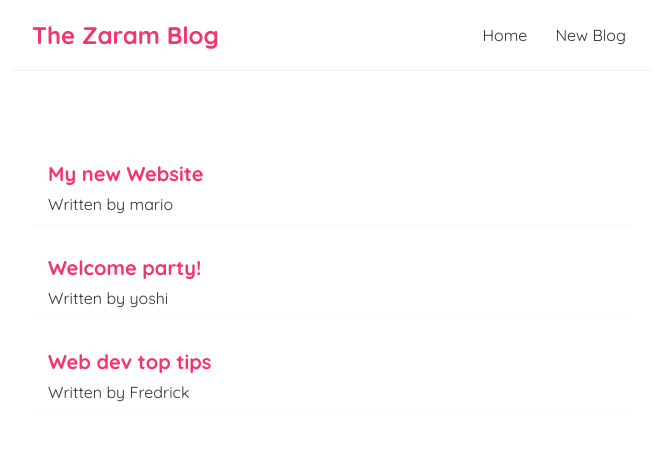
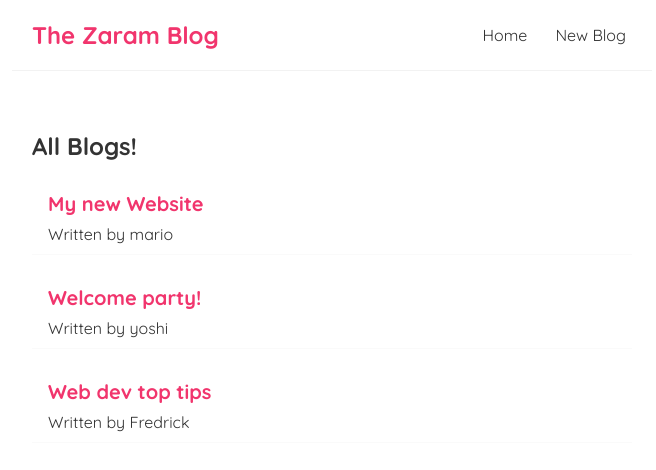
Before and after one commit to TabithaKavyu/zaram-blog, a React (Create React App) app: page / in a window 1280 px wide. Shown: the top 470 px of the page, without its empty margins (308-964 px from the left). Built offline with nearby package versions, Linux system fonts and the light colour scheme; the HTML template or start-up script is replaced by a standard one.

Commit message:
using props

```diff
--- /dev/null
+++ b/src/BlogList.js
@@ -0,0 +1,17 @@
+const BlogList = ({blogs, title}) => {
+    //const blogs = props.blogs;
+    //const title = props.title;
+    return (
+        <div className="blog-list">
+            <h2>{ title }</h2>
+            {blogs.map((blog) => (
+              <div className="blog-preview" key={blog.id}>
+                  <h2> { blog.title }</h2>
+                  <p> Written by { blog.author }</p>
+              </div>
+          ))}
+        </div>
+     );
+}
+
+export default BlogList;
--- a/src/home.js
+++ b/src/home.js
@@ -1,4 +1,5 @@
 import { useState } from 'react';
+import BlogList from './BlogList';
 
 const Home = () => {
      const [blogs, setBlogs] = useState([
@@ -11,12 +12,7 @@
 
     return (
         <div className="home">
-          {blogs.map((blog) => (
-              <div className="blog-preview" key={blog.id}>
-                  <h2> { blog.title }</h2>
-                  <p> Written by { blog.author }</p>
-              </div>
-          ))}
+          <BlogList blogs={blogs} title="All Blogs!" />
         </div>
     );
 }
```
